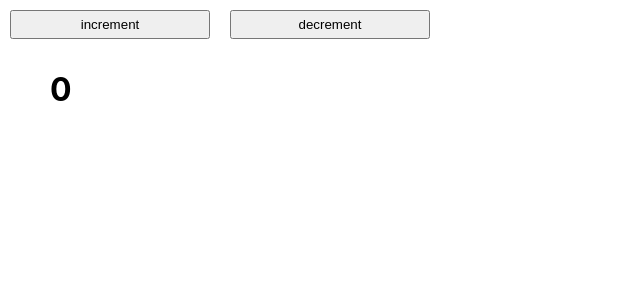
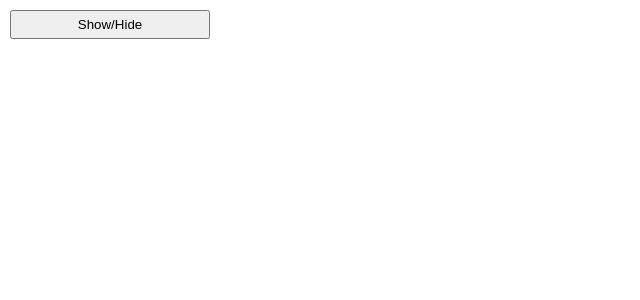
Before and after one commit to leila100/Hooks-Playground, a React (Create React App) app: page / in a window 1280 px wide. Shown: the top 300 px of the page, without its empty margins (0-640 px from the left). Built offline with nearby package versions, Linux system fonts and the light colour scheme.

Commit message:
Show how to use useEffect to replace componentDidUnmount function

```diff
--- a/src/App.js
+++ b/src/App.js
@@ -1,6 +1,6 @@
 import React, { useState, useEffect } from "react";
 
-function App() {
+function Counter() {
   const [count, setCount] = useState(0);
 
   useEffect(() => {
@@ -22,4 +22,14 @@ function App() {
   );
 }
 
+function App() {
+  const [visible, setVisible] = useState(false);
+  return (
+    <div>
+      <button onClick={() => setVisible((prevCount) => !prevCount)}>Show/Hide</button>
+      {visible && <Counter />}
+    </div>
+  );
+}
+
 export default App;
```
